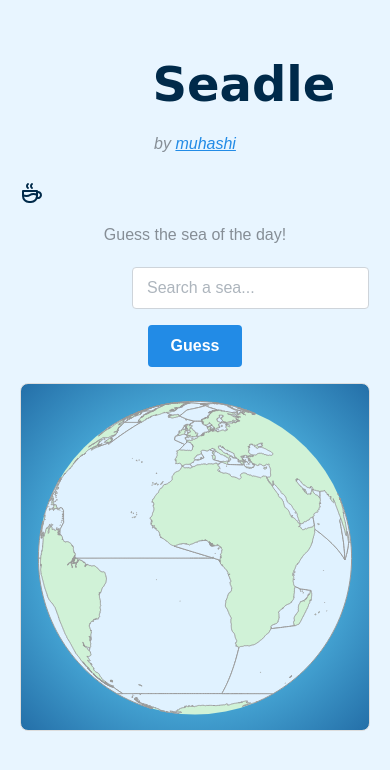
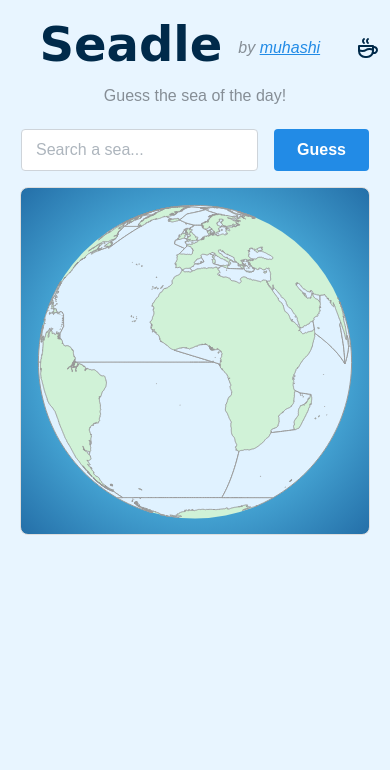
Before and after one commit to muhashi/seadle, a React (Vite) app: page / in a window 390 px wide. Shown: the top 770 px of the page. Built offline with nearby package versions, Linux system fonts and the light colour scheme.

Commit message:
Fix header style for mobile

```diff
--- a/package.json
+++ b/package.json
@@ -11,6 +11,7 @@
   },
   "dependencies": {
     "@mantine/core": "^8.3.10",
+    "@mantine/hooks": "^8.3.10",
     "@tabler/icons-react": "^3.36.0",
     "d3-geo": "^3.1.1",
     "d3-selection": "^3.0.0",
--- a/src/App.jsx
+++ b/src/App.jsx
@@ -1,5 +1,6 @@
 import React, { useState, useEffect, useRef } from 'react';
-import { Alert, Stack, Text, Paper, Group, Badge, Anchor } from '@mantine/core';
+import { Alert, Stack, Text, Paper, Group, Badge, Anchor, Grid } from '@mantine/core';
+import { useMediaQuery } from '@mantine/hooks';
 import { geoCentroid, geoDistance, geoOrthographic, geoPath } from 'd3-geo';
 import { select } from 'd3-selection';
 import { zoom, zoomIdentity } from 'd3-zoom';
@@ -12,12 +13,15 @@ import SeaRegionsJSON from './data/sea-regions.topo.json';
 import wordlist from './data/wordlist.json';
 import './App.css';
 
-const Header = () => (
-  <header style={{ textAlign: 'center', marginBottom: '20px' }}>
-    <Group justify="space-between" align="center" mb="xs">
-      <IconCoffee style={{visibility: 'hidden'}}/> {/* hidden icon for centering */}
+const Header = () => {
+  const isMobile = useMediaQuery(`(max-width: 485px)`);
+
+  return (<header style={{ textAlign: 'center', marginBottom: '20px' }}>
+    <Grid justify="center" align="center">
+      {!isMobile && <Grid.Col span={1}></Grid.Col>}
+      <Grid.Col span={isMobile ? 11 : 10}>
         <Group justify="center" spacing="xs" style={{ marginBottom: '8px' }}>
-        <Text style={{visibility: 'hidden'}}>by muhashi</Text> {/* hidden text for centering */}
+          <Text style={{visibility: 'hidden', display: isMobile ? 'none' : 'block'}}>by muhashi</Text>
           <Text
             component="h1"
             size="3rem"
@@ -30,15 +34,18 @@ const Header = () => (
             by <Anchor c="blue" href="https://muhashi.com/" target="_blank" underline="always">muhashi</Anchor>
           </Text>
         </Group>
-      <Anchor href="https://ko-fi.com/muhashi" target="_blank" underline="none" title="Buy me a coffee">
+      </Grid.Col>
+      <Grid.Col span={1}>
+        <Anchor style={{ marginLeft: 'auto' }} href="https://ko-fi.com/muhashi" target="_blank" underline="none" title="Buy me a coffee">
           <IconCoffee color="#002a4a" />
         </Anchor>
-    </Group>
+      </Grid.Col>
+    </Grid>
     <Text component="p" size="md" c="dimmed">
       Guess the sea of the day!
     </Text>
-  </header>
-);
+  </header>);
+};
 
 const SeadleGame = () => {
   const svgRef = useRef();
--- a/src/SeaForm.jsx
+++ b/src/SeaForm.jsx
@@ -1,16 +1,18 @@
 import React, { useState } from 'react';
 
 import { Select, Button, Group } from '@mantine/core';
+import { useMediaQuery } from '@mantine/hooks';
 
 import wordlist from './data/wordlist.json';
 
 function SeaForm({ onSubmit, guessedSeas }) {
   const [sea, setSea] = useState('');
+  const isMobile = useMediaQuery(`(max-width: 485px)`);
 
   return (
     <form style={{ width: '100%' }} onSubmit={(e) => { e.preventDefault(); onSubmit(sea); setSea(null);}}>
       <Group style={{ width: '100%' }} spacing="sm" noWrap justify="center">
-        <Button size="md" variant="contained" type="submit" style={{visibility: 'hidden'}} disabled>Guess</Button> {/* hidden button for centering */}
+        <Button size="md" variant="contained" type="submit" style={{visibility: 'hidden', display: isMobile ? 'none' : 'block'}} disabled>Guess</Button> {/* hidden button for centering */}
         <Select
           data={[...wordlist].filter(sea => !guessedSeas.some(({name}) => sea === name)).sort((a, b) => a.localeCompare(b))}
           autoSelectOnBlur
```
Also changed, not shown: 1 other file (tests, documents, lock files or other folders). Lines whose indentation alone changed are shown as unchanged.
